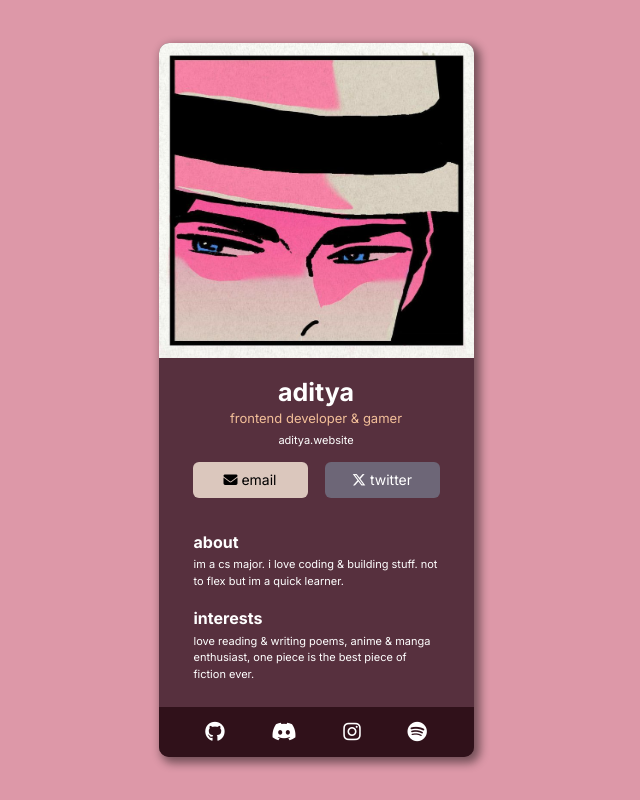
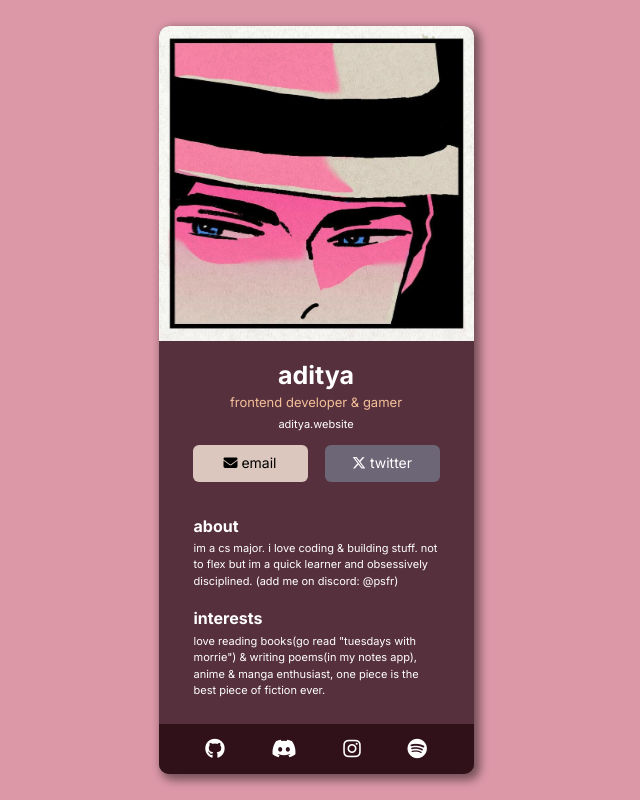
Before and after one commit to adetyay/digital-card, a React (Vite) app: page / in a window 1280 px wide. Shown: the whole page, without its empty margins (324-964 px from the left). Built offline with nearby package versions, Linux system fonts and the light colour scheme.

Commit message:
update info

```diff
--- a/components/About.jsx
+++ b/components/About.jsx
@@ -4,7 +4,7 @@ function About() {
   return (
     <div className='about'>
       <h1>about</h1>
-      <p>im a cs major. i love coding & building stuff. not to flex but im a quick learner.</p>
+      <p>im a cs major. i love coding & building stuff. not to flex but im a quick learner and obsessively disciplined. (add me on discord: @psfr)</p>
     </div>
   )
 }
--- a/components/Interests.jsx
+++ b/components/Interests.jsx
@@ -4,7 +4,7 @@ function Interests() {
   return (
     <div className='interests'>
       <h1>interests</h1>
-      <p>love reading & writing poems, anime & manga enthusiast, one piece is the best piece of fiction ever. </p>
+      <p>love reading books(go read "tuesdays with morrie") & writing poems(in my notes app), anime & manga enthusiast, one piece is the best piece of fiction ever. </p>
     </div>
   )
 }
```
